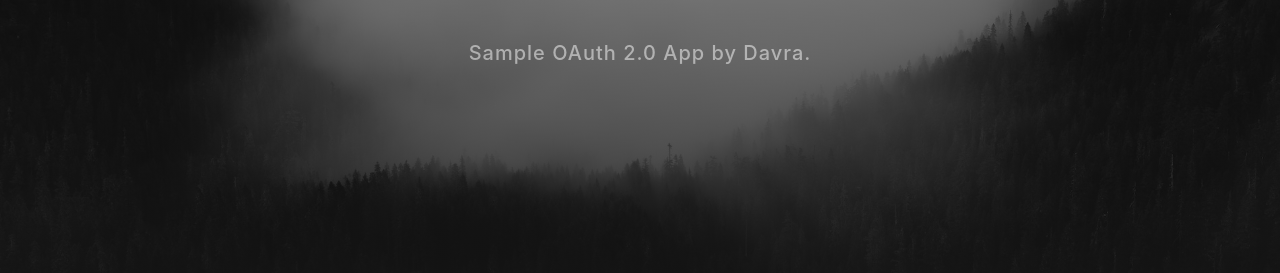
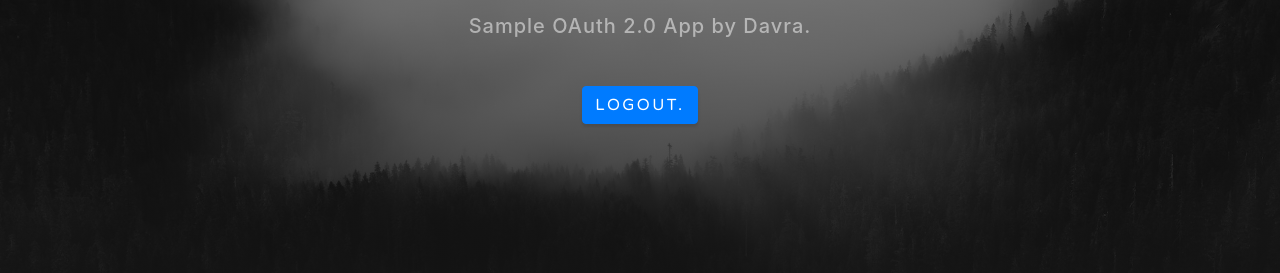
Before and after one commit to Davra/oauthsampleapp, a website with bundled scripts: page public/user.html in a window 1280 px wide. Shown: the part 415-688 px from the top of the page. Built offline with nearby package versions, Linux system fonts and the light colour scheme; no server answers.

Commit message:
Adding logout button to sample app

```diff
--- a/public/user.html
+++ b/public/user.html
@@ -33,6 +33,7 @@
         <h1 class="mx-auto my-0 text-uppercase" id="username">My App</h1>
         <h2 class="text-white-50 mx-auto mt-2 mb-5" id="userUUID">Sample OAuth 2.0 App by Davra.</h2>
         <h2 class="text-white-50 mx-auto mt-2 mb-5" id="devicecount">Sample OAuth 2.0 App by Davra.</h2>
+        <p style="text-align: center"><a href="/logout" class="btn btn-primary">Logout.</a></p>
       </div>
     </div>
   </header>
```
